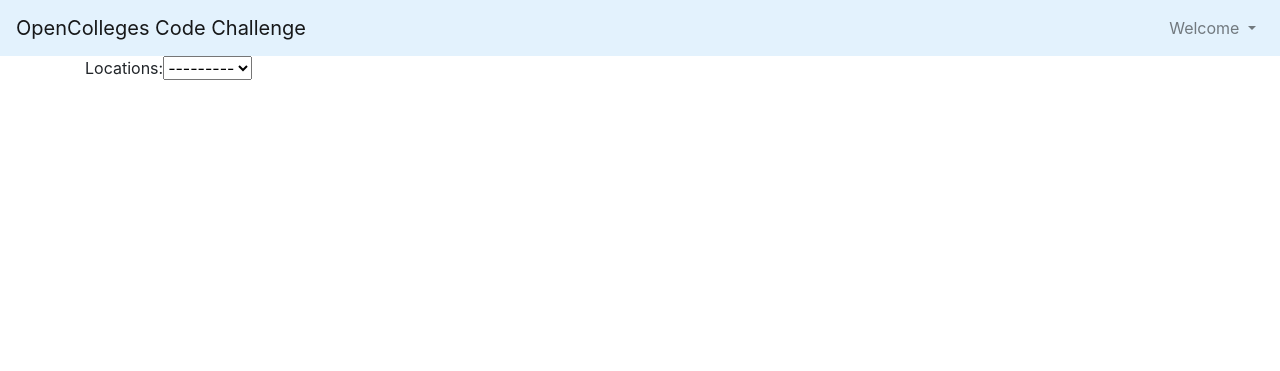
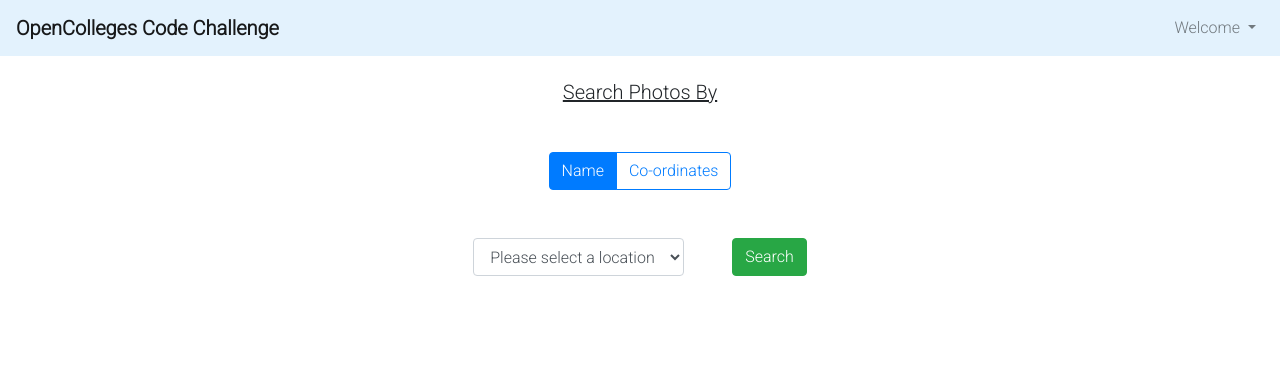
Before and after one commit to mfsi-fahad/open-colleges-code-challenge, a Django app: page / in a window 1280 px wide. Shown: the top 371 px of the page. Run offline with Django 3.2, Linux system fonts and the light colour scheme; data that the repository does not hold is empty; parts of the project's set-up code (start-up, migrations or seed data) failed here and were passed over; some libraries are stand-ins or nearby versions.

Commit message:
Add Search Photos By - Name of Place - Co-ordinates of Place

```diff
--- a/apps/flickr/__init__.py
+++ b/apps/flickr/__init__.py
@@ -0,0 +1,3 @@
+import logging
+
+logger = logging.getLogger(__name__)
--- /dev/null
+++ b/apps/flickr/constants.py
@@ -0,0 +1,2 @@
+FLICKR_THUMBNAIL_URL = 'https://farm{}.staticflickr.com/{}/{}_{}_t.jpg'
+FLICKR_RESULTS_PER_PAGE = 10
--- a/apps/flickr/forms.py
+++ b/apps/flickr/forms.py
@@ -4,4 +4,14 @@ from .models import Location
 
 
 class SearchForm(forms.Form):
-    locations = forms.ModelChoiceField(queryset=Location.objects.all())
+    locations = forms.ModelChoiceField(
+        label='', queryset=Location.objects.all(), empty_label='Please select a location'
+    )
+    latitude = forms.DecimalField(
+        label='', required=False, max_digits=10, decimal_places=7,
+        widget=forms.NumberInput(attrs={'placeholder': 'Latitude'})
+    )
+    longitude = forms.DecimalField(
+        label='', required=False, max_digits=10, decimal_places=7,
+        widget=forms.NumberInput(attrs={'placeholder': 'Longitude'})
+    )
--- a/apps/flickr/models.py
+++ b/apps/flickr/models.py
@@ -10,3 +10,6 @@ class Location(TimestampModel):
     latitude = models.DecimalField(max_digits=10, decimal_places=7)
     longitude = models.DecimalField(max_digits=10, decimal_places=7)
     name = models.CharField(max_length=255)
+
+    def __str__(self):
+        return self.name
--- a/apps/flickr/urls.py
+++ b/apps/flickr/urls.py
@@ -1,7 +1,8 @@
 from django.conf.urls import url
 
-from .views import HomePageView
+from .views import HomePageView, search
 
 urlpatterns = [
     url(r'^$', HomePageView.as_view(), name='home'),
+    url(r'^search/$', search, name='search'),
 ]
--- a/apps/flickr/views.py
+++ b/apps/flickr/views.py
@@ -1,8 +1,46 @@
 from django.views.generic import FormView
+from django.views.decorators.http import require_http_methods
+from django.shortcuts import get_object_or_404
+from django.http import JsonResponse
 
 from .forms import SearchForm
+from .models import Location
+from .utils import flickr_search_by_lat_long, generate_flickr_thumbnail_url_from_search_result
 
 
 class HomePageView(FormView):
     template_name = 'flickr/home.html'
     form_class = SearchForm
+
+
+@require_http_methods(['POST', ])
+def search(request):
+    search_type = request.POST.get('search_type', 'name')
+    page_number = request.POST.get('page_number', 1)
+
+    if search_type == 'name':
+        location_id = request.POST.get('location_id', None)
+
+        if location_id:
+            location = get_object_or_404(Location, pk=location_id)
+            latitude = location.latitude
+            longitude = location.longitude
+
+    else:
+        latitude = request.POST.get('latitude', None)
+        longitude = request.POST.get('longitude', None)
+
+    search_response = flickr_search_by_lat_long(
+        lat=latitude, lon=longitude, page_number=page_number
+    )
+    photos = search_response['photos']['photo']
+
+    photos_with_thumbnail = list()
+
+    for photo in photos:
+        photos_with_thumbnail.append({
+            'title': photo['title'],
+            'thumbnail_url': generate_flickr_thumbnail_url_from_search_result(photo)
+        })
+
+    return JsonResponse(photos_with_thumbnail, safe=False)
--- a/open_colleges_code_challenge/settings/base.py
+++ b/open_colleges_code_challenge/settings/base.py
@@ -46,6 +46,9 @@ INSTALLED_APPS = [
     'apps.authentication',
     'apps.core',
     'apps.flickr',
+
+    # Third-party apps
+    'crispy_forms',
 ]
 
 MIDDLEWARE = [
@@ -127,3 +130,5 @@ USE_TZ = True
 STATIC_URL = '/static/'
 STATIC_ROOT = os.path.join(BASE_DIR, "static")
 STATICFILES_DIRS = (os.path.join('static'),)
+
+CRISPY_TEMPLATE_PACK = 'bootstrap4'
--- /dev/null
+++ b/static/css/home.css
@@ -0,0 +1,11 @@
+.img-thumbnail {
+    margin: 1rem;
+}
+
+.pagination {
+    display: none;
+}
+
+#search-by-co-ordinates-form {
+    display: none;
+}
--- a/static/css/navbar.css
+++ b/static/css/navbar.css
@@ -1,3 +1,10 @@
+@import url(https://fonts.googleapis.com/css?family=Roboto:300);
+
+body {
+    font-family: 'Roboto', sans-serif;
+}
+
 .navbar {
     background-color: #e3f2fd;
+    margin-bottom: 1.5rem;
 }
--- /dev/null
+++ b/static/js/csrf.js
@@ -0,0 +1,55 @@
+$(function () {
+    // This function gets cookie with a given name
+    function getCookie(name) {
+        var cookieValue = null;
+        if (document.cookie && document.cookie != '') {
+            var cookies = document.cookie.split(';');
+            for (var i = 0; i < cookies.length; i++) {
+                var cookie = jQuery.trim(cookies[i]);
+                // Does this cookie string begin with the name we want?
+                if (cookie.substring(0, name.length + 1) == (name + '=')) {
+                    cookieValue = decodeURIComponent(cookie.substring(name.length + 1));
+                    break;
+                }
+            }
+        }
+        return cookieValue;
+    }
+
+    var csrftoken = getCookie('csrftoken');
+
+    /*
+    The functions below will create a header with csrftoken
+    */
+
+    function csrfSafeMethod(method) {
+        // these HTTP methods do not require CSRF protection
+        return (/^(GET|HEAD|OPTIONS|TRACE)$/.test(method));
+    }
+
+    function sameOrigin(url) {
+        // test that a given url is a same-origin URL
+        // url could be relative or scheme relative or absolute
+        var host = document.location.host; // host + port
+        var protocol = document.location.protocol;
+        var sr_origin = '//' + host;
+        var origin = protocol + sr_origin;
+        // Allow absolute or scheme relative URLs to same origin
+        return (url == origin || url.slice(0, origin.length + 1) == origin + '/') ||
+            (url == sr_origin || url.slice(0, sr_origin.length + 1) == sr_origin + '/') ||
+            // or any other URL that isn't scheme relative or absolute i.e relative.
+            !(/^(\/\/|http:|https:).*/.test(url));
+    }
+
+    $.ajaxSetup({
+        beforeSend: function (xhr, settings) {
+            if (!csrfSafeMethod(settings.type) && sameOrigin(settings.url)) {
+                // Send the token to same-origin, relative URLs only.
+                // Send the token only if the method warrants CSRF protection
+                // Using the CSRFToken value acquired earlier
+                xhr.setRequestHeader("X-CSRFToken", csrftoken);
+            }
+        }
+    });
+
+});
--- a/templates/common/base.html
+++ b/templates/common/base.html
@@ -9,7 +9,11 @@
 
     <link href="https://stackpath.bootstrapcdn.com/bootstrap/4.4.1/css/bootstrap.min.css" rel="stylesheet"
           integrity="sha384-Vkoo8x4CGsO3+Hhxv8T/Q5PaXtkKtu6ug5TOeNV6gBiFeWPGFN9MuhOf23Q9Ifjh" crossorigin="anonymous">
+    <link href='https://fonts.googleapis.com/css?family=Roboto:300' rel='stylesheet' type='text/css'>
+
     <link href="{% static 'css/navbar.css' %}" rel="stylesheet">
+
+    {% block css %}{% endblock %}
 
     <title>{% block title %}{% endblock %}</title>
 </head>
@@ -22,8 +26,12 @@
 
 <script src="https://code.jquery.com/jquery-3.4.1.min.js"
         integrity="sha256-CSXorXvZcTkaix6Yvo6HppcZGetbYMGWSFlBw8HfCJo=" crossorigin="anonymous"></script>
+<script src="{% static 'js/jquery.loading.min.js' %}"></script>
 <script src="https://stackpath.bootstrapcdn.com/bootstrap/4.4.1/js/bootstrap.min.js"
         integrity="sha384-wfSDF2E50Y2D1uUdj0O3uMBJnjuUD4Ih7YwaYd1iqfktj0Uod8GCExl3Og8ifwB6" crossorigin="anonymous">
 </script>
+<script src="{% static 'js/csrf.js' %}"></script>
+{% block js %}
+{% endblock %}
 </body>
 </html>
--- a/templates/common/navbar.html
+++ b/templates/common/navbar.html
@@ -1,5 +1,5 @@
 <nav class="navbar navbar-expand-lg navbar-light ">
-    <a class="navbar-brand" href="{% url 'home' %}">OpenColleges Code Challenge</a>
+    <a class="navbar-brand" href="{% url 'home' %}"><b>OpenColleges Code Challenge</b></a>
 
     <button class="navbar-toggler" type="button" data-toggle="collapse" data-target="#navbarNavDropdown"
             aria-controls="navbarNavDropdown" aria-expanded="false" aria-label="Toggle navigation">
--- a/templates/flickr/home.html
+++ b/templates/flickr/home.html
@@ -1,10 +1,172 @@
 {% extends 'common/base.html' %}
+
+{% load staticfiles %}
+
+{% load crispy_forms_tags %}
+
+{% block css %}
+    <link href="{% static 'css/home.css' %}" rel="stylesheet">
+{% endblock %}
 
 {% block title %}Home{% endblock %}
 
 {% block content %}
-    <form class="form-inline" method="GET" id="search-form">
-        {% csrf_token %}
-        {{ form }}
-    </form>
+    <h5 class="d-flex justify-content-center">
+        <u>Search Photos By</u>
+    </h5>
+
+    <div class="d-flex justify-content-center mt-5">
+        <div class="btn-group btn-group-toggle" data-toggle="buttons">
+            <label class="btn btn-outline-primary btn-toggle active">
+                <input type="radio" name="search-type" value="name" checked> Name
+            </label>
+            <label class="btn btn-outline-primary btn-toggle">
+                <input type="radio" name="search-type" value="co-ordinates"> Co-ordinates
+            </label>
+        </div>
+    </div>
+
+    <div class="d-flex justify-content-center mt-5">
+        <!-- search form by name -->
+        <form class="form-inline" method="POST" name="search-form" id="search-by-name-form">
+            {% csrf_token %}
+
+            <div class="form-group">
+                {{ form.locations | as_crispy_field }}
+            </div>
+
+            <button type="submit" class="btn btn-success ml-5">Search</button>
+        </form>
+
+        <!-- search form by co-ordinates -->
+        <form class="form-inline" method="POST" name="search-form" id="search-by-co-ordinates-form">
+            {% csrf_token %}
+
+            <div class="form-group">
+                {{ form.latitude | as_crispy_field }}
+            </div>
+
+            <div class="form-group ml-4">
+                {{ form.longitude | as_crispy_field }}
+            </div>
+
+            <button type="submit" class="btn btn-success ml-5">Search</button>
+        </form>
+    </div>
+
+    <!-- search results will be displayed here -->
+    <div class="d-flex justify-content-center mt-5">
+        <div id="results"></div>
+    </div>
+
+    <!-- pagination -->
+    <div class="d-flex justify-content-center mt-5">
+        <ul class="pagination">
+            <li class="page-item">
+                <a class="page-link" id="next" href="#">Next 10 <span class="ml-1" aria-hidden="true">&raquo;</span></a>
+            </li>
+        </ul>
+    </div>
 {% endblock %}
+
+{% block js %}
+    <script>
+        let pageNumber = 1;
+        let searchType = 'name';
+        let data = {};
+
+        function search(pageNumber, searchType) {
+            // empty results
+            $('#results').empty();
+
+            // start loader
+            $('.container').loading('start');
+
+            // hide pagination
+            $('.pagination').hide();
+
+            if ('name' === searchType) {
+                data = {
+                    location_id: $('#id_locations').val(),
+                    page_number: pageNumber,
+                    search_type: searchType
+                }
+            } else {
+                data = {
+                    latitude: $('#id_latitude').val(),
+                    longitude: $('#id_longitude').val(),
+                    page_number: pageNumber,
+                    search_type: searchType
+                }
+            }
+
+            $.ajax({
+                url: '{% url 'search' %}',
+                type: 'post',
+                data: data,
+
+                success: function (json) {
+                    json.forEach(function (photo) {
+                        $("#results").append(
+                            '<img class="img-thumbnail" src="' + photo.thumbnail_url + '" alt="' + photo.title + '">'
+                        );
+                    });
+
+                    // show pagination
+                    $('.pagination').show()
+                },
+
+                error: function (xhr, errmsg, err) {
+                    console.log(err)
+                },
+
+                complete: function () {
+                    // start loader
+                    $('.container').loading('stop');
+                }
+            });
+
+        }
+
+        // search form submit
+        $('form[name="search-form"]').on('submit', function (event) {
+            event.preventDefault();
+            pageNumber = 1;
+            search(pageNumber, searchType);
+        });
+
+        // next button click
+        $('#next').on('click', function (event) {
+            event.preventDefault();
+            pageNumber++;
+            search(pageNumber, searchType);
+        });
+
+        // radio button click
+        $('input[name="search-type"]').on('click', function (event) {
+            if ('name' === $(this).val()) {
+                searchType = 'name';
+
+                // show/hide forms
+                $('#search-by-name-form').css('display', 'flex');
+                $('#search-by-co-ordinates-form').hide();
+
+                // reset inputs and required
+                $('#id_locations').val('').prop('required', true);
+                $('#id_latitude').prop('required', false);
+                $('#id_longitude').prop('required', false)
+            } else {
+                searchType = 'co-ordinates';
+
+                // show/hide forms
+                $('#search-by-co-ordinates-form').css('display', 'flex');
+                $('#search-by-name-form').hide();
+
+                // reset inputs and required
+                $('#id_latitude').val('').prop('required', true);
+                $('#id_longitude').val('').prop('required', true);
+                $('#id_locations').prop('required', false);
+            }
+        });
+    </script>
+{% endblock %}
```
Also changed, not shown: apps/flickr/utils.py (+34 -1 lines), static/js/jquery.loading.min.js (added).
